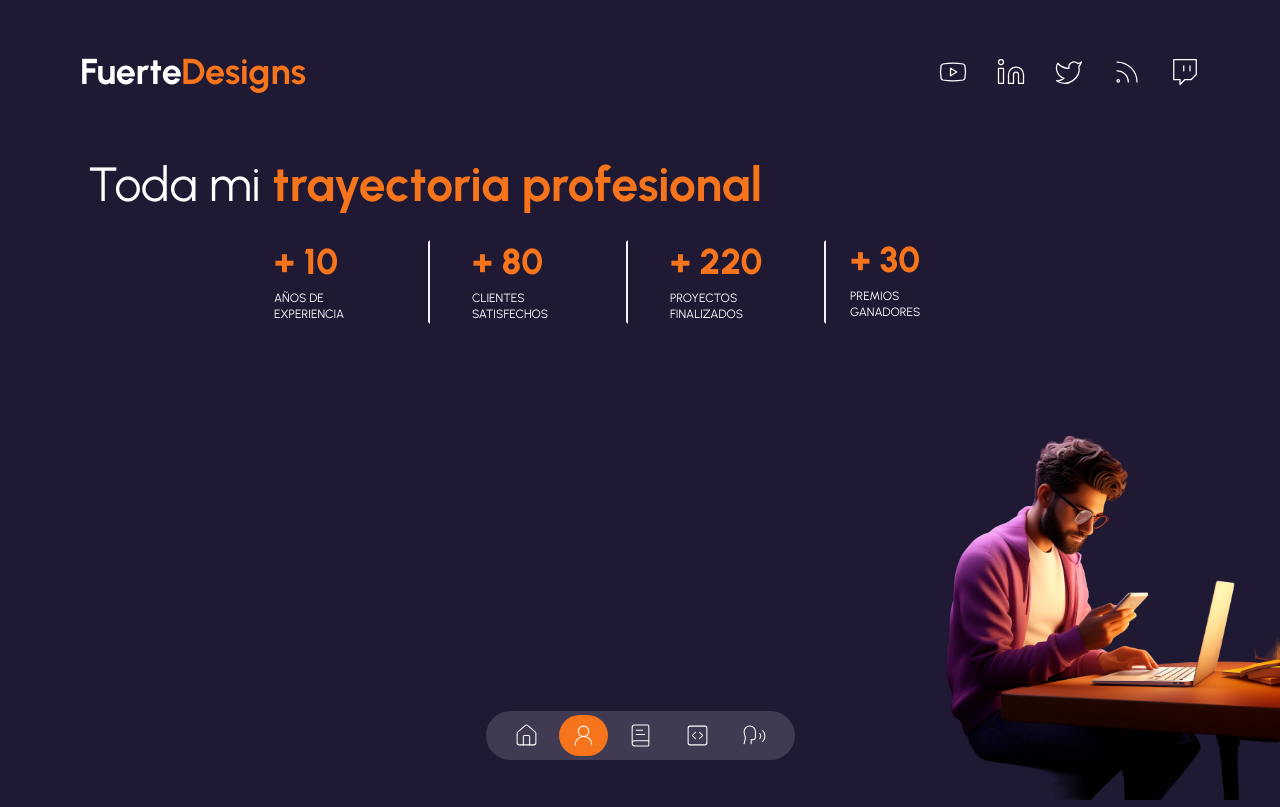
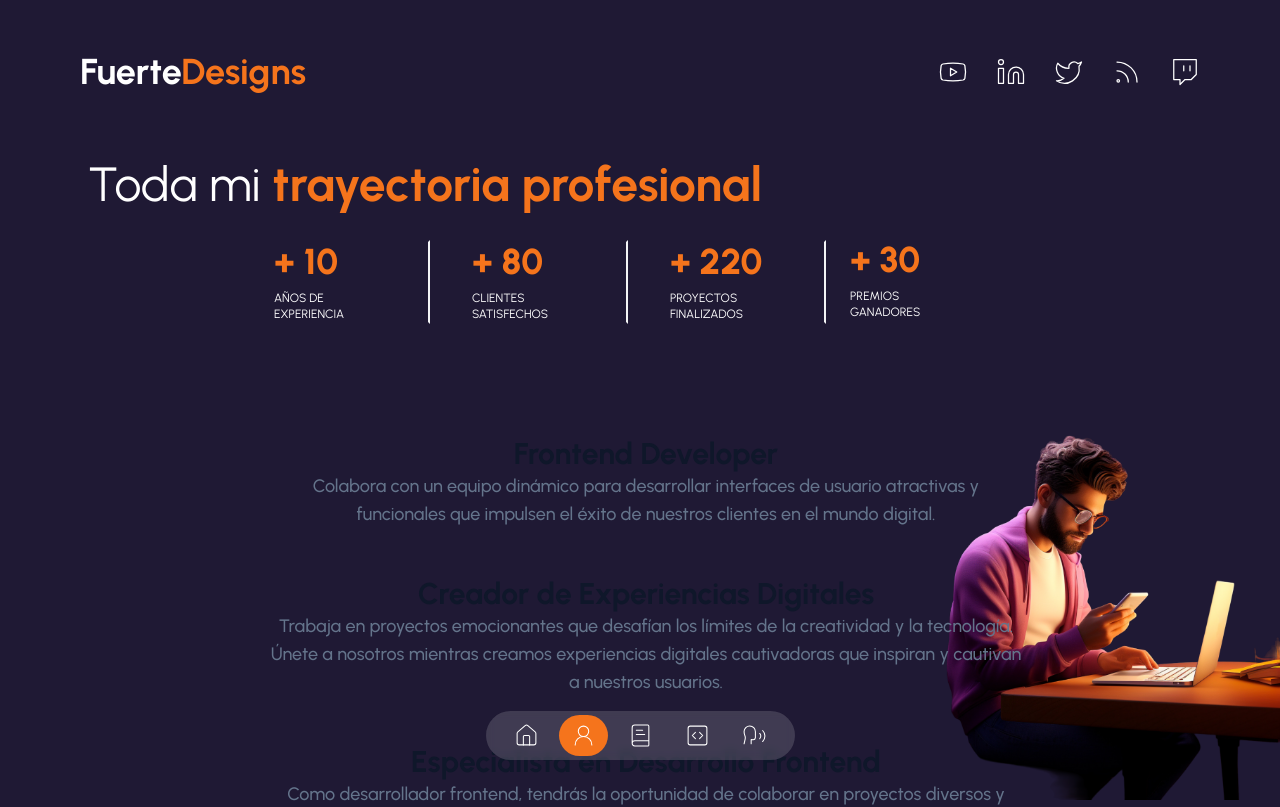
Before and after one commit to fantasyfuerte/portfolio-landing-page, a Next.js app: page /about-me in a window 1280 px wide. Shown: the top 807 px of the page. Built offline with nearby package versions, Linux system fonts and the light colour scheme.

Commit message:
Creating timeline component and adding it to about page

```diff
--- a/src/app/(routes)/about-me/page.tsx
+++ b/src/app/(routes)/about-me/page.tsx
@@ -1,6 +1,7 @@
 import Avatar from "@/components/avatar";
 import Container from "@/components/container";
 import CounterServices from "@/components/counter-services";
+import TimeLine from "@/components/time-line";
 import TransitionPage from "@/components/transition-page";
 
 function AboutMePage() {
@@ -16,6 +17,7 @@ function AboutMePage() {
           </span>
         </h1>
         <CounterServices />
+        <TimeLine/>
       </Container>
     </div>
   );
--- /dev/null
+++ b/src/components/time-line.tsx
@@ -0,0 +1,29 @@
+import { dataAboutPage } from "@/data";
+import React from "react";
+
+function TimeLine() {
+  return (
+    <div className="flex flex-col justify-center divide-y divide-slate-200">
+      <div className="w-full max-w-3xl mx-auto md:pb-40 md:pt-20">
+        <div className="-my-6">
+          {dataAboutPage.map((data) => {
+            return (
+              <div key={data.id} className="relative py-6 pl-8 sm:pl-3">
+                <div className="flex flex-col items-center justify-center">
+                  <div className="text-center text-3xl font-bold text-slate-900">
+                    {data.title}
+                  </div>
+                  <div className="text-center text-lg font-medium text-slate-500">
+                    {data.description}
+                  </div>
+                </div>
+              </div>
+            );
+          })}
+        </div>
+      </div>
+    </div>
+  );
+}
+
+export default TimeLine;
```
